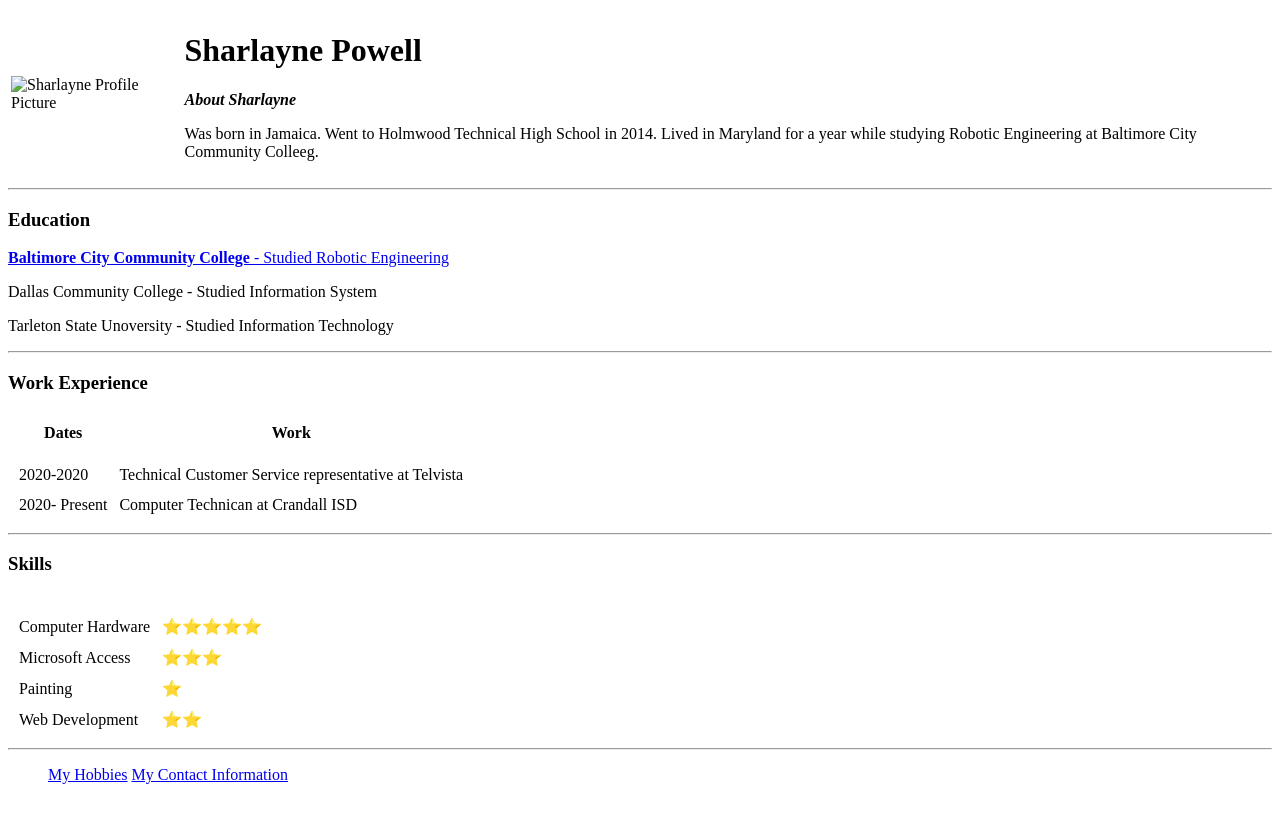
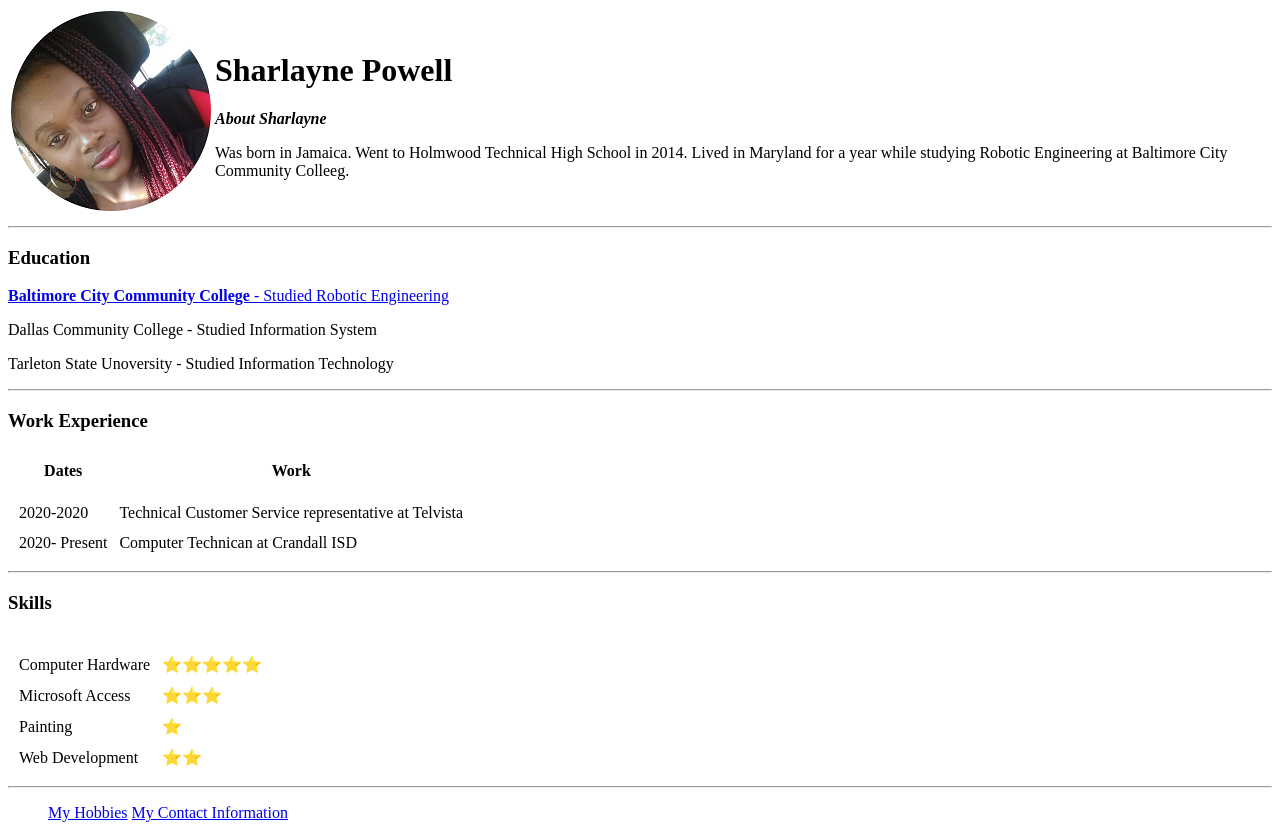
Before and after one commit to Sharlayne/CV, a plain HTML site: page index.html in a window 1280 px wide. Before the commit the page ends 800 px from the top, so only its background shows below. Drawn offline with Linux system fonts and the light colour scheme.

Commit message:
Update index.html

```diff
--- a/index.html
+++ b/index.html
@@ -10,7 +10,7 @@
   <table cellspacing"20">
     <tr>
 
-      <td><img src="images/Sharlayne" alt="Sharlayne Profile Picture"></td>
+      <td><img src="Images/Sharlayne.png" alt="Sharlayne Profile Picture"></td>
       <td>
         <h1> Sharlayne Powell</h1>
         <p> <em><strong>About Sharlayne </strong></em></p>
```
